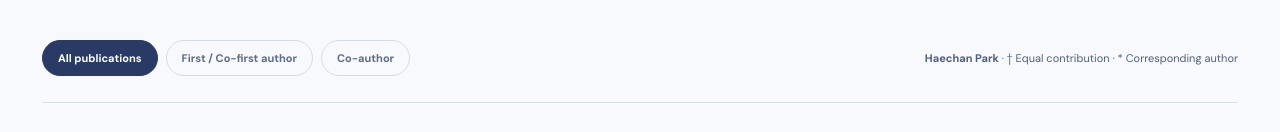
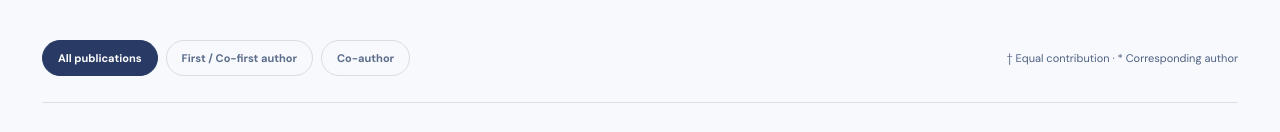
Before and after one commit to HaechanPark-SIM/haechanpark.github.io, a plain HTML site: page publications.html in a window 1280 px wide. Shown: the part 275-407 px from the top of the page. Drawn offline with Linux system fonts and the light colour scheme.

Commit message:
Add files via upload

```diff
--- a/publications.html
+++ b/publications.html
@@ -96,7 +96,7 @@ a:focus-visible,button:focus-visible{outline:3px solid #8aabef;outline-offset:3p
 </header><main class="page-main" id="main-content"><section aria-labelledby="publicationsTitle" class="section" id="publications">
 <div class="container">
 <div class="section-header reveal"><div><div class="eyebrow">03 / Research output</div><h2 id="publicationsTitle">Publications</h2></div><p>Peer-reviewed publications related to research interests.</p></div>
-<div class="pub-toolbar reveal"><div aria-label="Filter publications" class="filter-buttons" role="group"><button aria-pressed="true" class="filter-btn active" data-filter="all" type="button">All publications</button><button aria-pressed="false" class="filter-btn" data-filter="lead" type="button">First / Co-first author</button><button aria-pressed="false" class="filter-btn" data-filter="other" type="button">Co-author</button></div><span class="pub-toolbar-note"><strong>Haechan Park</strong> · † Equal contribution · * Corresponding author</span></div>
+<div class="pub-toolbar reveal"><div aria-label="Filter publications" class="filter-buttons" role="group"><button aria-pressed="true" class="filter-btn active" data-filter="all" type="button">All publications</button><button aria-pressed="false" class="filter-btn" data-filter="lead" type="button">First / Co-first author</button><button aria-pressed="false" class="filter-btn" data-filter="other" type="button">Co-author</button></div><span class="pub-toolbar-note">† Equal contribution · * Corresponding author</span></div>
 <div class="publication-wrap" id="publicationList"></div>
 <div class="pub-footer"><span aria-live="polite" id="pubCount">Showing 11 publications</span><a href="https://sites.google.com/view/sims-lab/publications" rel="noopener noreferrer" target="_blank">SIMS Lab publication list <svg height="15" width="15"><use href="#i-diag"></use></svg></a></div>
 </div>
```
